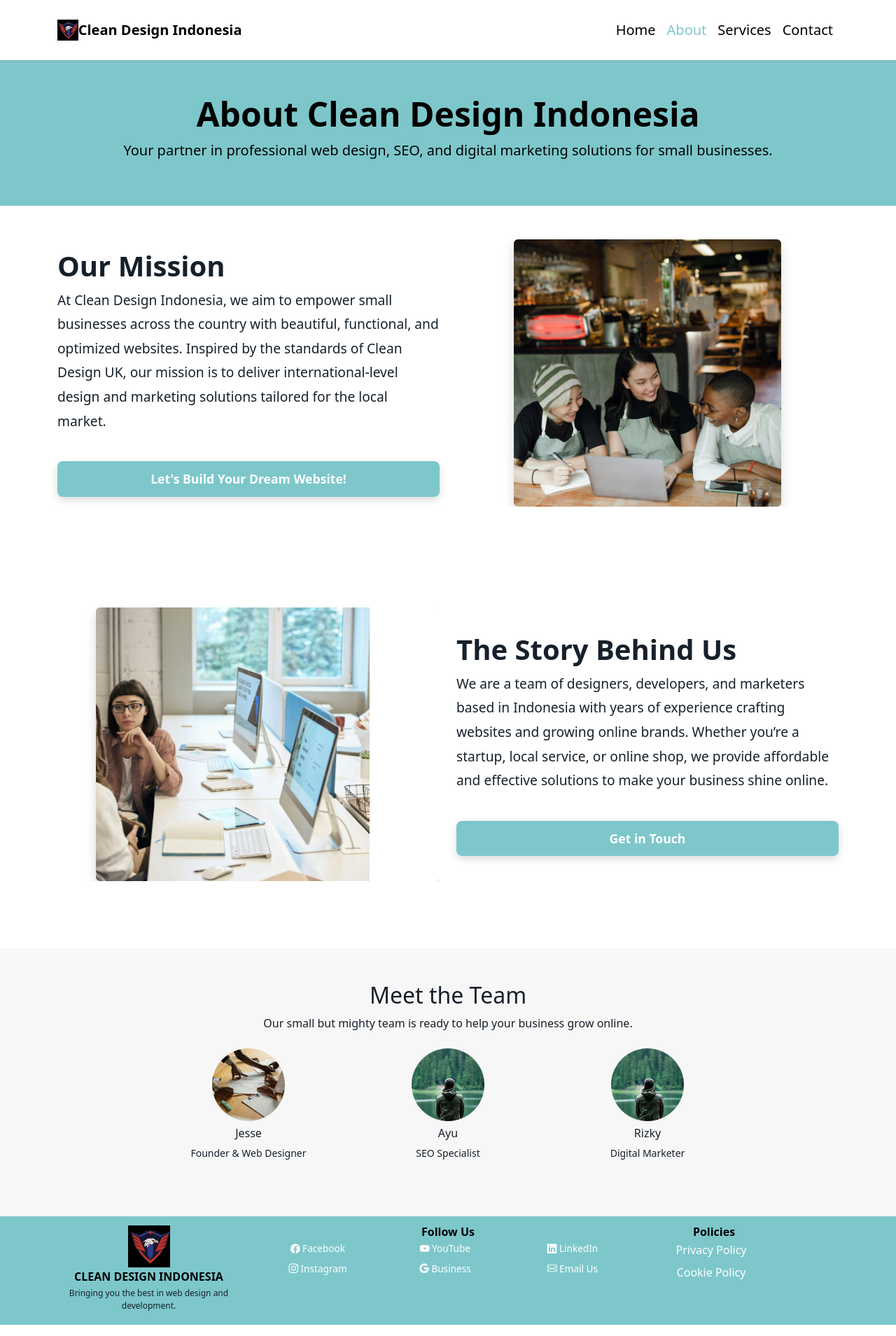
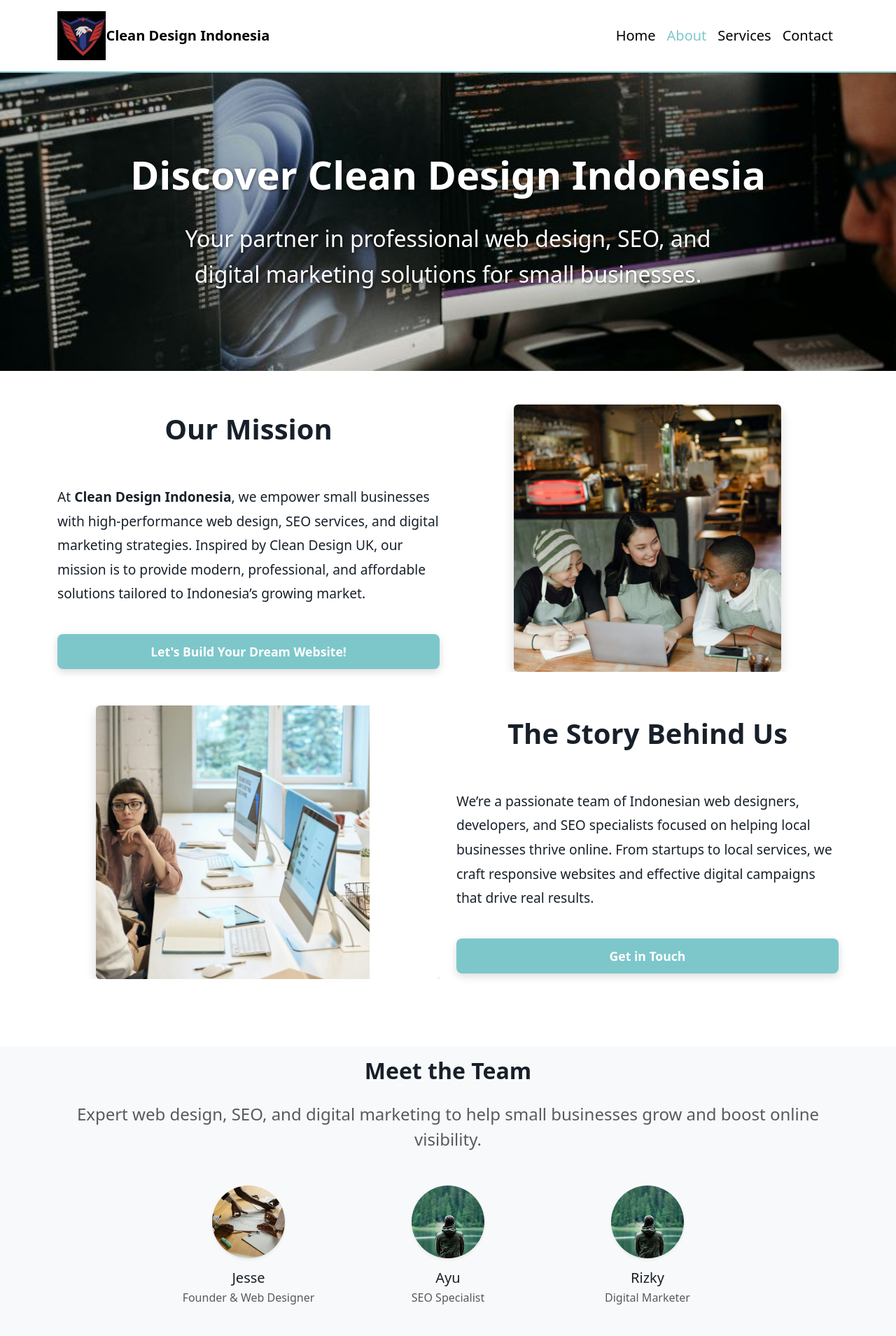
Before and after one commit to husnafa/cleandesignid, a plain HTML site: page about.html in a window 1280 px wide. Shown: the top 1909 px of the page at 70% size. Drawn offline with nearby package versions, Linux system fonts and the light colour scheme.

Commit message:
change layout footer and image

```diff
--- a/about.css
+++ b/about.css
@@ -33,8 +33,8 @@ body {
 
 /* Fade + scale animation for paragraph */
 .animated-paragraph {
-  opacity: 0;
-  transform: scale(0.95);
+  opacity: 20;
+  transform: scale(1.5);
   animation: fadeScaleIn 1.5s ease-out forwards;
   animation-delay: 0.5s;
 }
@@ -46,24 +46,19 @@ body {
   }
 }
 
-/* Navbar */
-.navbar {
-  background-color: #ffffff;
+/* ---------------- Navbar Main ---------------- */
+.navbar-main {
+  background: #fff;
+  border-bottom: 2px solid #7dc7cb;
 }
-
-.navbar-brand {
-  color: #000000 !important;
+.navbar-main .navbar-brand,
+.navbar-main .nav-link {
+  color: #000 !important;
+  font-weight: 500;
 }
-
-.navbar-nav .nav-link {
-  color: #000000 !important;
-  font-weight: 500;
-  transition: color 0.3s ease;
-}
-
-.navbar-nav .nav-link:hover,
-.navbar-nav .nav-link.active {
-  color: #7dc7cb !important; /* Light blue hover effect */
+.navbar-main .nav-link:hover,
+.navbar-main .nav-link.active {
+  color: #7dc7cb !important;
 }
 
 .nav-link {
@@ -72,23 +67,84 @@ body {
   padding: 20px 15px;
 }
 
+.about-header {
+  background: url('header.jpg') no-repeat center center;
+  background-size: cover;
+  position: relative;
+  min-height: 40vh;
+  color: #fff;
+  padding-top: 4rem;
+  padding-bottom: 4rem;
+  display: flex;
+  align-items: center;
+  justify-content: center;
+  text-shadow: 1px 1px 4px rgba(0, 0, 0, 0.6);
+}
 
-/* About Header Section */
-.bg-light {
-  background-color: #f7f7f7 !important;
+.about-header .overlay {
+  position: absolute;
+  top: 0;
+  left: 0;
+  height: 100%;
+  width: 100%;
+  background-color: rgba(0, 0, 0, 0.4); /* darkens the image for better text contrast */
+  z-index: 1;
 }
+
+.about-header .container {
+  z-index: 2;
+  position: relative;
+}
+
+.running-text {
+  font-size: 3.5rem;
+  line-height: 1.2;
+}
+
+.animated-paragraph {
+  font-size: 1.5rem;
+  max-width: 800px;
+  margin: 0 auto;
+  line-height: 1.6;
+}
+
+@media (max-width: 768px) {
+  .running-text {
+    font-size: 2.5rem;
+  }
+
+  .animated-paragraph {
+    font-size: 1.2rem;
+  }
+}
+
 
 /* About Content Section */
 .text-block h2 {
   font-size: 2.5rem;
   font-weight: bold;
   color: #17202A;
+  padding-top: 0.5rem;
+  padding-bottom: 3rem;
+  text-align: center;
 }
 
 .text-block p {
   font-size: 1.2rem;
   line-height: 1.8;
   color: #17202A;
+}
+
+/* About Team */
+.team-img {
+  width: 120px;
+  height: 120px;
+  object-fit: cover;
+  transition: transform 0.3s ease;
+}
+
+.team-img:hover {
+  transform: scale(1.05);
 }
 
 /* CTA Button */
@@ -120,7 +176,7 @@ body {
 /* ---------------- Footer Primary ---------------- */
 .footer-primary {
   background: #7dc7cb;
-  padding: 1rem 0; /* Reduced padding to make the footer height smaller (50% smaller) */
+  padding: 1rem 0;
 }
 
 .footer-primary h5 {
@@ -151,7 +207,7 @@ body {
 }
 
 .footer-primary h5 {
-  font-size: 1rem;
+  font-size: 1.5rem;
   margin-bottom: 0rem;
 }
 
@@ -161,7 +217,7 @@ body {
 }
 
 .footer-primary .footer-link {
-  font-size: 0.85rem;
+  font-size: 1.25rem;
   margin-right: 0.5rem;
   margin-bottom: 0.25rem;
   display: inline-block;
@@ -170,6 +226,12 @@ body {
 .footer-primary ul {
   margin-bottom: 0.5rem;
 }
+
+.policy-link {
+  font-size: 1.1rem; /* adjust as needed */
+}
+
+.bi{font-size: 1.75rem;}
 
 
 /* Image Styles */
--- a/about.html
+++ b/about.html
@@ -11,25 +11,23 @@
 <body>
 
   <!-- Navbar -->
-<nav class="navbar navbar-expand-lg navbar-main shadow-sm">
+<nav class="navbar navbar-expand-lg navbar-main shadow-sm py-2 py-md-3 sticky-top">
   <div class="container">
-    <img src="logo.jpg" alt="Logo" style="height: 30px;"></a>
+    <img src="logo.jpg" alt="Logo" style="height: 70px;">
     <a class="navbar-brand fw-bold" href="index.html">Clean Design Indonesia</a>
     <button class="navbar-toggler" type="button" data-bs-toggle="collapse" data-bs-target="#navbarNav">
       <span class="navbar-toggler-icon"></span>
     </button>
     <div class="collapse navbar-collapse" id="navbarNav">
       <ul class="navbar-nav ms-auto">
-        <li class="nav-item"><a class="nav-link active" href="index.html">Home</a></li>
-        <li class="nav-item"><a class="nav-link" href="about.html">About</a></li>
+        <li class="nav-item"><a class="nav-link" href="index.html">Home</a></li>
+        <li class="nav-item"><a class="nav-link active" href="about.html">About</a></li>
         <li class="nav-item"><a class="nav-link" href="services.html">Services</a></li>
         <li class="nav-item"><a class="nav-link" href="contact.html">Contact</a></li>
       </ul>
     </div>
   </div>
 </nav>
-
-  <!-- Your content above -->
 
   <!-- JavaScript for active navbar link -->
   <script>
@@ -52,15 +50,14 @@
 
 
 <!-- About Header -->
-<section class="text-center py-5 about-header">
-  <div class="container">
-    <div class="marquee-wrapper">
-      <h1 class="display-5 fw-bold running-text">About Clean Design Indonesia</h1>
+<section class="about-header text-center d-flex align-items-center">
+  <div class="container py-5">
+    <div class="marquee-wrapper mb-4">
+      <h1 class="display-2 fw-bold running-text">Discover Clean Design Indonesia</h1>
     </div>
-    <p class="lead animated-paragraph">Your partner in professional web design, SEO, and digital marketing solutions for small businesses.</p>
+    <p class="lead fs-2 animated-paragraph">Your partner in professional web design, SEO, and digital marketing solutions for small businesses.</p>
   </div>
 </section>
-
 
 <!-- About Content -->
 <section class="py-5">
@@ -68,81 +65,83 @@
     <!-- Our Mission -->
     <div class="row align-items-center mb-5">
       <div class="col-md-6 d-flex flex-column justify-content-center text-block">
-        <h2>Our Mission</h2>
+        <h2 class=>Our Mission</h2>
         <p>
-          At Clean Design Indonesia, we aim to empower small businesses across the country with beautiful, functional, and optimized websites.
-          Inspired by the standards of Clean Design UK, our mission is to deliver international-level design and marketing solutions tailored for the local market.
+          At <strong>Clean Design Indonesia</strong>, we empower small businesses with high-performance web design, SEO services, and digital marketing strategies.
+          Inspired by Clean Design UK, our mission is to provide modern, professional, and affordable solutions tailored to Indonesia’s growing market.
         </p>
         <a href="#contact" class="btn btn-cta mt-4">Let's Build Your Dream Website!</a>
       </div>
       <div class="col-md-6">
         <div class="hover-image-wrapper">
-          <img src="our-mission.jpg" alt="Clean Design Team" class="img-fluid rounded shadow hover-image small-image">
+          <img src="our-mission.jpg" alt="Clean Design Team Working on Website" class="img-fluid rounded shadow hover-image small-image">
+        </div>
+      </div>
+    </div>
+
+    <!-- Who We Are -->
+    <div class="row align-items-center mb-5">
+      <div class="col-md-6 order-md-2 d-flex flex-column justify-content-center text-block">
+        <h2 class=>The Story Behind Us</h2>
+        <p>
+          We’re a passionate team of Indonesian web designers, developers, and SEO specialists focused on helping local businesses thrive online.
+          From startups to local services, we craft responsive websites and effective digital campaigns that drive real results.
+        </p>
+        <a href="#contact" class="btn btn-cta mt-4">Get in Touch</a>
+      </div>
+      <div class="col-md-6 order-md-1">
+        <div class="hover-image-wrapper">
+          <img src="whowe-are.jpg" alt="Clean Design Indonesia Website Development Process" class="img-fluid rounded shadow hover-image medium-image ms-auto image-right-padding">
         </div>
       </div>
     </div>
   </div>
 </section>
 
-<!-- Who We Are -->
-<section class="py-5">
-  <div class="container">
-    <div class="row align-items-center mb-5">
-      <div class="col-md-6 order-md-2 d-flex flex-column justify-content-center text-block">
-        <h2>The Story Behind Us</h2>
-        <p>
-          We are a team of designers, developers, and marketers based in Indonesia with years of experience crafting websites and growing online brands.
-          Whether you’re a startup, local service, or online shop, we provide affordable and effective solutions to make your business shine online.
+<!-- Team Section -->
+<section class="bg-light py-5 pt-3 pb-10">
+  <div class="container text-center">
+    <h2 class="mb-4 fw-bold">Meet the Team</h2>
+    <p class="mb-5 text-muted fs-4">Expert web design, SEO, and digital marketing to help small businesses grow and boost online visibility.
     </p>
-        <!-- CTA Button -->
-        <a href="#contact" class="btn btn-cta mt-4">Get in Touch</a>
+
+    <div class="row justify-content-center">
+
+      <!-- Team Member -->
+      <div class="col-md-4 col-lg-3 mb-4">
+        <img src="team.jpg" class="rounded-circle mb-3 team-img shadow-sm" alt="Jesse - Founder and Web Designer" width="120" height="120">
+        <h5 class="mb-1">Jesse</h5>
+        <p class="text-muted Medium">Founder & Web Designer</p>
       </div>
-      <div class="col-md-6 order-md-1">
-        <div class="hover-image-wrapper">
-          <img src="whowe-are.jpg" alt="Web Design Process" class="img-fluid rounded shadow hover-image medium-image ms-auto image-right-padding">
+
+      <!-- Team Member -->
+      <div class="col-md-4 col-lg-3 mb-4">
+        <img src="man.jpg" class="rounded-circle mb-3 team-img shadow-sm" alt="Ayu - SEO Specialist" width="120" height="120">
+        <h5 class="mb-1">Ayu</h5>
+        <p class="text-muted medium">SEO Specialist</p>
       </div>
-      </div>
-    </div>
-  </div>
-</section>
 
-
-<!-- Team Section -->
-<section class="bg-light py-5">
-  <div class="container text-center">
-    <h2>Meet the Team</h2>
-    <p class="mb-4">Our small but mighty team is ready to help your business grow online.</p>
-    <div class="row justify-content-center">
-      <div class="col-md-3 mb-3">
-        <img src="team.jpg" class="rounded-circle mb-2 team-img" alt="Team Member">
-        <h6>Jesse</h6>
-        <p class="small">Founder & Web Designer</p>
-      </div>
-      <div class="col-md-3 mb-3">
-        <img src="man.jpg" class="rounded-circle mb-2 team-img" alt="Team Member">
-        <h6>Ayu</h6>
-        <p class="small">SEO Specialist</p>
-      </div>
-      <div class="col-md-3 mb-3">
-        <img src="man.jpg" class="rounded-circle mb-2 team-img" alt="Team Member">
-        <h6>Rizky</h6>
-        <p class="small">Digital Marketer</p>
+      <!-- Team Member -->
+      <div class="col-md-4 col-lg-3 mb-4">
+        <img src="man.jpg" class="rounded-circle mb-3 team-img shadow-sm" alt="Rizky - Digital Marketer" width="120" height="120">
+        <h5 class="mb-1">Rizky</h5>
+        <p class="text-muted medium">Digital Marketer</p>
       </div>
     </div>
   </div>
 </section>
 
  <!-- Footer Primary -->
-<footer class="footer-primary" style="padding: 0.5rem 0; font-size: 0.75rem;">
+ <footer class="footer-primary" style="padding: 1rem 0; font-size: 0.75rem;">
   <div class="container text-center text-md-left" style="padding-top: 0.3rem; padding-bottom: 0.3rem;">
     <div class="row">
       <div class="col-12 col-lg-3 mt-md-0 mt-3">
-        <img src="logo.jpg" alt="Clean Design Logo" class="footer-logo mb-1" style="max-height: 60px;">
-        <h5 class="fw-bold" style="font-size: 1rem; margin-bottom: 0.3rem;">CLEAN DESIGN INDONESIA</h5>
-        <p style="margin-bottom: 0.3rem; line-height: 1.5;">Bringing you the best in web design and development.</p>
+        <img src="logo.jpg" alt="Clean Design Logo" class="footer-logo mb-3" style="max-height: 50px;">
+        <h5 class="fw-bold" style="font-size: 1.25rem; margin-bottom: 0.3rem;">CLEAN DESIGN INDONESIA</h5>
+        <p style="margin-bottom: 0.5rem; margin-top:1rem; font-size: 1rem;">Bringing you the best in web design and development.</p>
       </div>
       <div class="col-md-8 col-lg-6 mb-md-0 mb-3">
-        <h5 class="fw-bold" >Follow Us</h5>
+        <h5 class="fw-bold" style="font-size: 1rem; margin-bottom: 1.5rem;font-size: 1.5rem;">Follow Us</h5>
         <ul class="list-unstyled d-flex flex-wrap justify-content-between align-items-center">
 
              <!-- Social Media Links -->
@@ -197,16 +196,13 @@
       </ul>
   </div>
 
-<div class="col-md-4 col-lg-2 mb-md-0 mb-3">
-    <h5 class="fw-bold">Policies</h5>
-    <ul class="list-unstyled" style="margin-bottom: 0;">
-        <li><a href="#" class="footer-link" style="font-size: 1rem;">Privacy Policy</a></li>
-        <li><a href="#" class="footer-link" style="font-size: 1rem;">Cookie Policy</a></li>
+  <div class="col-md-4 col-lg-2 mb-md-0 mb-3 pb-3">
+    <h5 class="fw-bold pb-4">Policies</h5>
+    <ul class="list-unstyled mb-0">
+      <li class="mb-2"><a href="#" class="footer-link policy-link">Privacy Policy</a></li>
+      <li><a href="#" class="footer-link policy-link">Cookie Policy</a></li>
     </ul>
   </div>
-      </div>
-    </div>
-  </footer>
 
 <!-- Bootstrap JS -->
 <script src="https://cdn.jsdelivr.net/npm/bootstrap@5.3.3/dist/js/bootstrap.bundle.min.js"></script>
--- a/index.css
+++ b/index.css
@@ -233,7 +233,7 @@ p {
 }
 
 .footer-primary h5 {
-  font-size: 1rem;
+  font-size: 1.5rem;
   margin-bottom: 0rem;
 }
 
@@ -243,7 +243,7 @@ p {
 }
 
 .footer-primary .footer-link {
-  font-size: 0.85rem;
+  font-size: 1.25rem;
   margin-right: 0.5rem;
   margin-bottom: 0.25rem;
   display: inline-block;
@@ -253,6 +253,12 @@ p {
   margin-bottom: 0.5rem;
 }
 
+.policy-link {
+  font-size: 1.1rem;
+  padding-left: 0.5rem;
+}
+
+.bi{font-size: 1.75rem;}
 
 /* -------- Override Bootstrap Color Utils -------- */
 .bg-white, .bg-light, .btn-primary, .btn-success, .btn-dark {
@@ -313,8 +319,6 @@ p {
   color: white !important;
 }
 
-.bi{font-size: 1.5rem;}
-
 /* Responsive Font Sizes */
 @media (max-width: 992px) {
   h1 {
```
Also changed, not shown: index.html (+28 -24 lines), header.jpg (added). Lines whose indentation alone changed are shown as unchanged.
